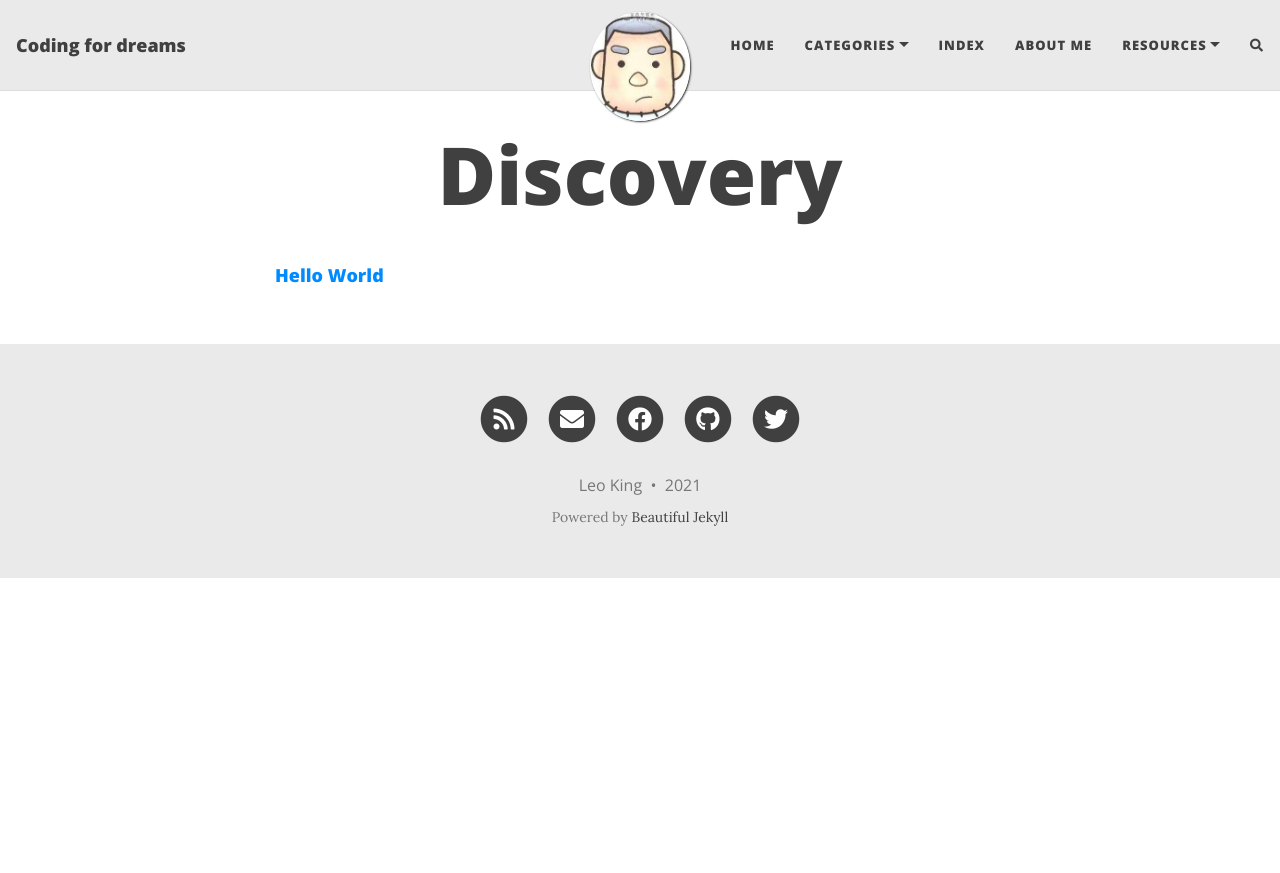
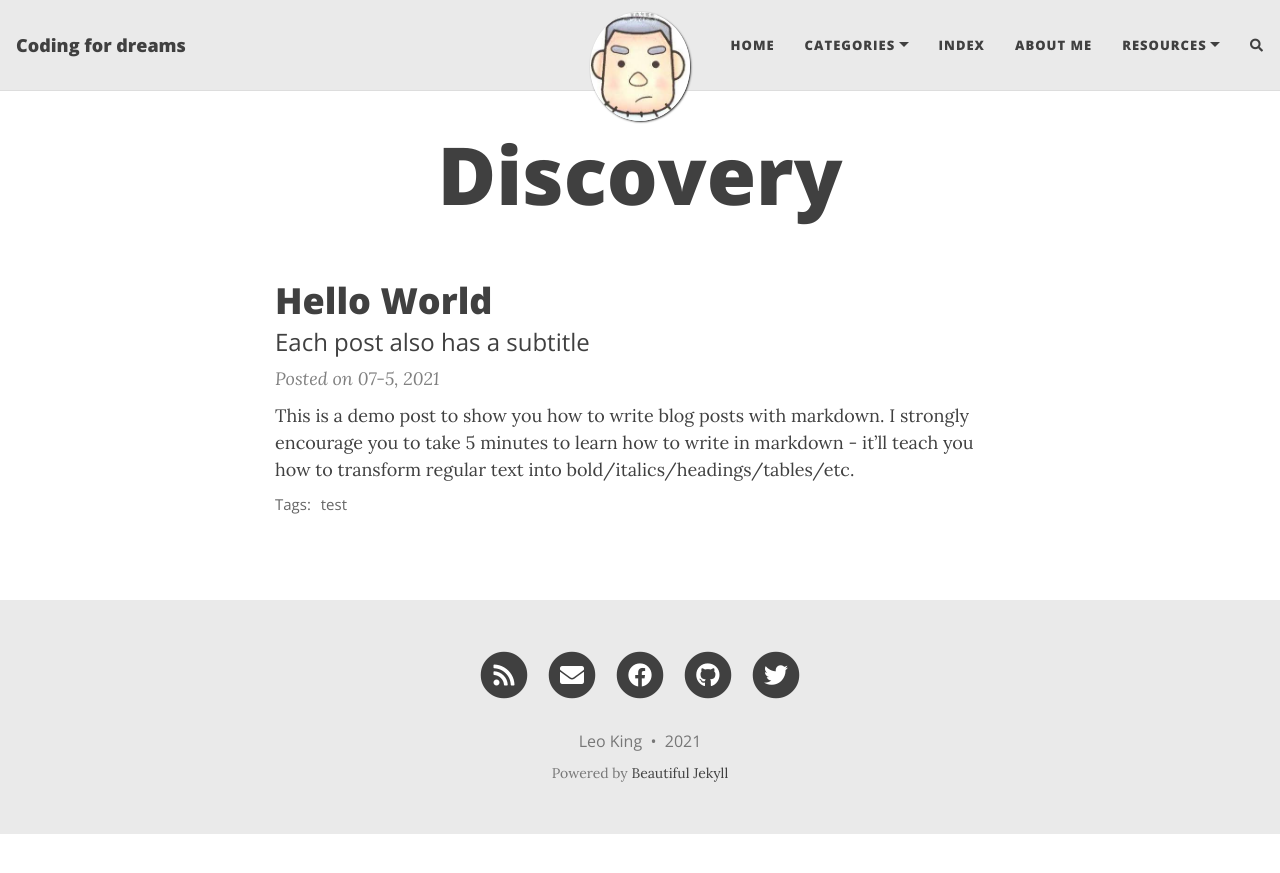
Before and after one commit to ic-xu/ic-xu.github.io, a Jekyll site: the page built from discovery.html, in a window 1280 px wide. Shown: the top 873 px of the page. Built offline with Jekyll 4.4.1, drawn with Linux system fonts in a browser that asks for light colours; nearby versions of some CDN libraries; comment, search, counter and statistics services are not loaded.

Commit message:
update categories

```diff
--- a/_config.yml
+++ b/_config.yml
@@ -17,10 +17,10 @@ navbar-links:
   Home: "/"
   Categories:
     - Discovery: "/discovery/"
-    - Learning:
-    - Practice:
-    - Clean:
-    - Innovation: "aboutme"
+    - Learning: "/learning/"
+    - Practice: "/practice/"
+    - Clean: "/clean/"
+    - Evolution: "/evolution/"
   Index: "/tags/"
   About Me: "aboutme"
   Resources:
--- /dev/null
+++ b/_includes/categories.html
@@ -0,0 +1,106 @@
+<!-- <div id="archives">
+    {% for post in include.category_posts %}
+    <article class="archive-item">
+        <h4><a href="{{ site.baseurl }}{{ post.url }}">{{post.title}}</a></h4>
+    </article>
+    {% endfor %}
+
+</div> -->
+
+<div class="posts-list">
+    {% for post in include.category_posts %}
+    <article class="post-preview">
+
+      {%- capture thumbnail -%}
+        {% if post.thumbnail-img %}
+          {{ post.thumbnail-img }}
+        {% elsif post.cover-img %}
+          {% if post.cover-img.first %}
+            {{ post.cover-img[0].first.first }}
+          {% else %}
+            {{ post.cover-img }}
+          {% endif %}
+        {% else %}
+        {% endif %}
+      {% endcapture %}
+      {% assign thumbnail=thumbnail | strip %}
+
+      {% if site.feed_show_excerpt == false %}
+      {% if thumbnail != "" %}
+      <div class="post-image post-image-normal">
+        <a href="{{ post.url | absolute_url }}" aria-label="Thumbnail">
+          <img src="{{ thumbnail | absolute_url }}" alt="Post thumbnail">
+        </a>
+      </div>
+      {% endif %}
+      {% endif %}
+
+      <a href="{{ post.url | absolute_url }}">
+        <h2 class="post-title">{{ post.title }}</h2>
+
+        {% if post.subtitle %}
+          <h3 class="post-subtitle">
+          {{ post.subtitle }}
+          </h3>
+        {% endif %}
+      </a>
+
+      <p class="post-meta">
+        {% assign date_format = site.date_format | default: "%B %-d, %Y" %}
+        Posted on {{ post.date | date: date_format }}
+      </p>
+
+      {% if thumbnail != "" %}
+      <div class="post-image post-image-small">
+        <a href="{{ post.url | absolute_url }}" aria-label="Thumbnail">
+          <img src="{{ thumbnail | absolute_url }}" alt="Post thumbnail">
+        </a>
+      </div>
+      {% endif %}
+
+      {% unless site.feed_show_excerpt == false %}
+      {% if thumbnail != "" %}
+      <div class="post-image post-image-short">
+        <a href="{{ post.url | absolute_url }}" aria-label="Thumbnail">
+          <img src="{{ thumbnail | absolute_url }}" alt="Post thumbnail">
+        </a>
+      </div>
+      {% endif %}
+
+      <div class="post-entry">
+        {% assign excerpt_length = site.excerpt_length | default: 50 %}
+        {{ post.excerpt | strip_html | xml_escape | truncatewords: excerpt_length }}
+        {% assign excerpt_word_count = post.excerpt | number_of_words %}
+        {% if post.content != post.excerpt or excerpt_word_count > excerpt_length %}
+          <a href="{{ post.url | absolute_url }}" class="post-read-more">[Read&nbsp;More]</a>
+        {% endif %}
+      </div>
+      {% endunless %}
+
+      {% if site.feed_show_tags != false and post.tags.size > 0 %}
+      <div class="blog-tags">
+        <span>Tags:</span>
+        {% for tag in post.tags %}
+        <a href="{{ '/tags' | absolute_url }}#{{- tag -}}">{{- tag -}}</a>
+        {% endfor %}
+      </div>
+      {% endif %}
+
+     </article>
+    {% endfor %}
+  </div>
+
+  {% if paginator.total_pages > 1 %}
+  <ul class="pagination main-pager">
+    {% if paginator.previous_page %}
+    <li class="page-item previous">
+      <a class="page-link" href="{{ paginator.previous_page_path | absolute_url }}">&larr; Newer Posts</a>
+    </li>
+    {% endif %}
+    {% if paginator.next_page %}
+    <li class="page-item next">
+      <a class="page-link" href="{{ paginator.next_page_path | absolute_url }}">Older Posts &rarr;</a>
+    </li>
+    {% endif %}
+  </ul>
+  {% endif %}
--- a/_includes/header.html
+++ b/_includes/header.html
@@ -82,6 +82,16 @@
             {% if page.readtime %}
               {% include readtime.html %}
             {% endif %}
+
+            {% if page.categories.size > 0 %}
+            <div>
+                <span>Category:</span>
+                {% for category in page.categories %}
+                  <a href="/{{- category -}}">{{- category -}}</a>
+                {% endfor %}
+              </div>
+            {% endif %}
+
           {% endif %}
         </div>
       </div>
--- /dev/null
+++ b/clean.html
@@ -0,0 +1,6 @@
+---
+layout: page
+title: 'Clean'
+---
+
+{% include categories.html category_posts=site.categories.clean %}
--- a/discovery.html
+++ b/discovery.html
@@ -3,13 +3,4 @@ layout: page
 title: 'Discovery'
 ---
 
-
-<div id="archives">
-
-    {% for post in site.categories['discovery'] %}
-    <article class="archive-item">
-        <h4><a href="{{ site.baseurl }}{{ post.url }}">{{post.title}}</a></h4>
-    </article>
-    {% endfor %}
-
-</div>
+{% include categories.html category_posts=site.categories.discovery %}
--- /dev/null
+++ b/evolution.html
@@ -0,0 +1,6 @@
+---
+layout: page
+title: 'Evolution'
+---
+
+{% include categories.html category_posts=site.categories.evolution %}
--- /dev/null
+++ b/learning.html
@@ -0,0 +1,6 @@
+---
+layout: page
+title: 'Learning'
+---
+
+{% include categories.html category_posts=site.categories.learning %}
--- /dev/null
+++ b/practice.html
@@ -0,0 +1,6 @@
+---
+layout: page
+title: 'Practice'
+---
+
+{% include categories.html category_posts=site.categories.practice %}
```
Also changed, not shown: _posts/discovery/2021-07-05-helloworld.md (renamed from _posts/2021-07-05-helloworld.md, +1 -1 lines), _posts/2020-02-28-test-markdown.md (renamed from _posts/discovery/2020-02-28-test-markdown.md).
